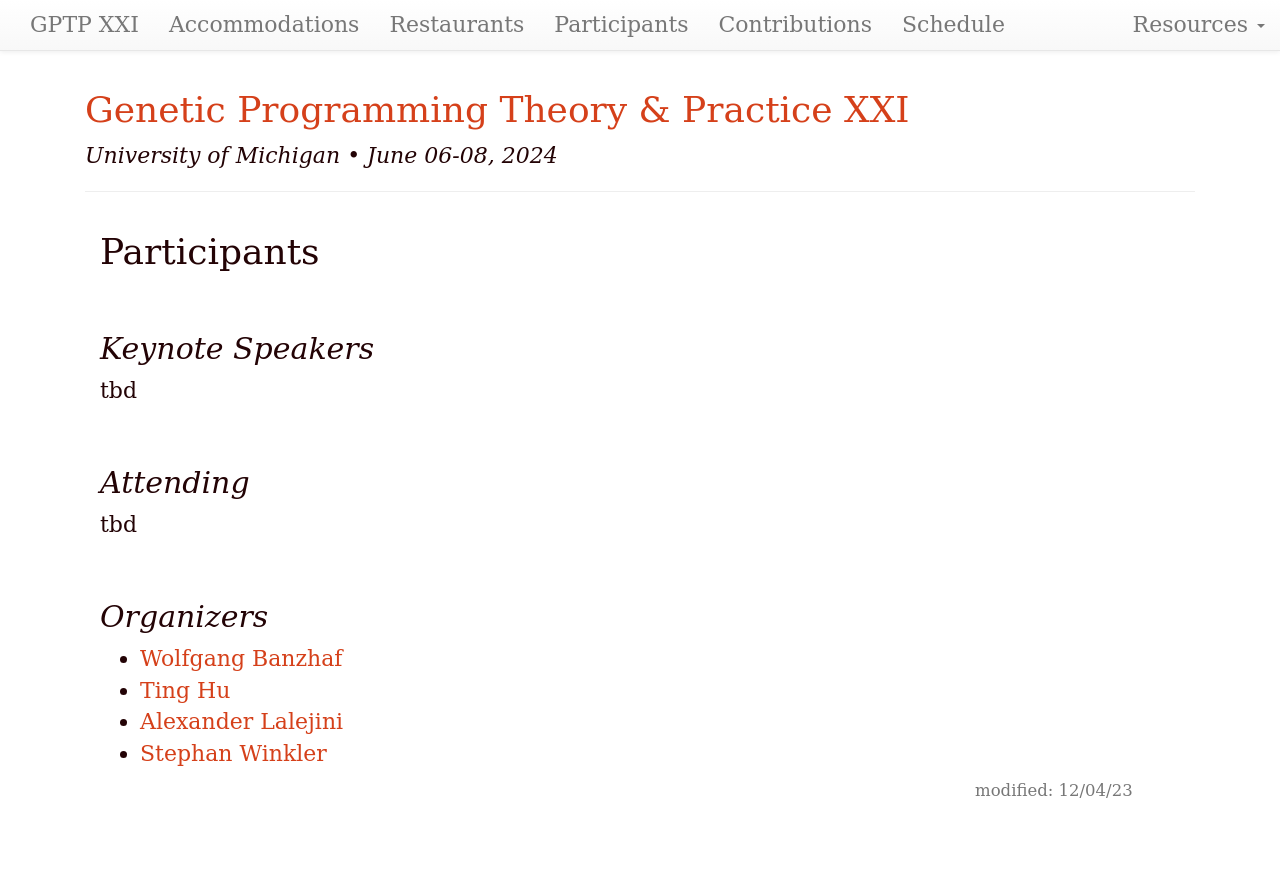
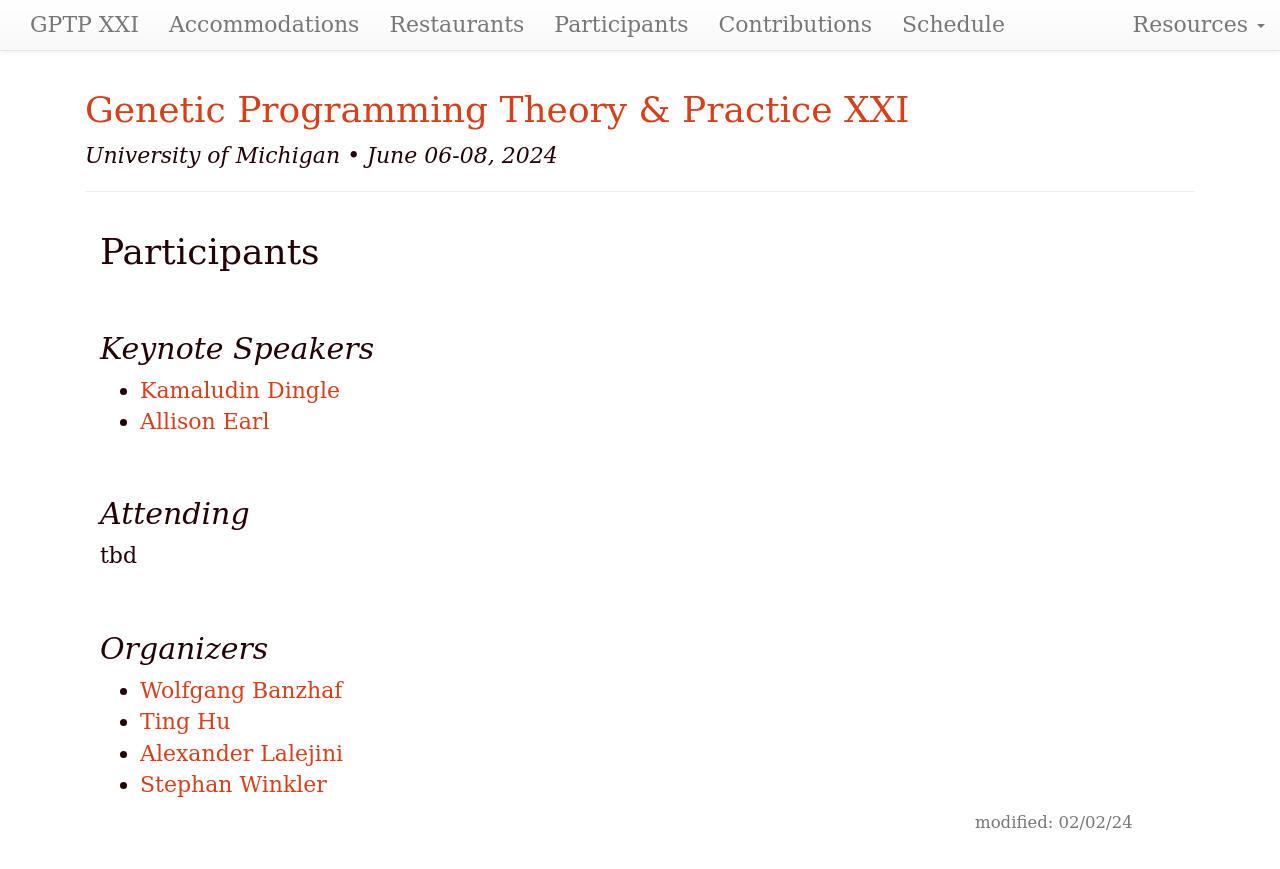
Before and after one commit to GPTP-workshop/gptp-workshop.github.io, a Jekyll site: the page built from attendees.md, in a window 1280 px wide. Shown: the top 869 px of the page. Built offline with Jekyll 4.4.1, drawn with Linux system fonts in a browser that asks for light colours; our own code applies the rules of GitHub Pages for plain Markdown files.

Commit message:
Update attendees.md

```diff
--- a/attendees.md
+++ b/attendees.md
@@ -1,6 +1,6 @@
 ---
 layout: default
-updated: "Dec 04, 2023"
+updated: "Feb 02, 2024"
 roman: "XXI"
 dates: "June 06-08, 2024"
 ---
@@ -9,7 +9,8 @@ dates: "June 06-08, 2024"
 
 ## Keynote Speakers
 
-tbd
+- [Kamaludin Dingle](https://www.dingleresearch.com/)
+- [Allison Earl](https://lsa.umich.edu/psych/people/faculty/anearl.html)
 
 ## Attending
 
```
